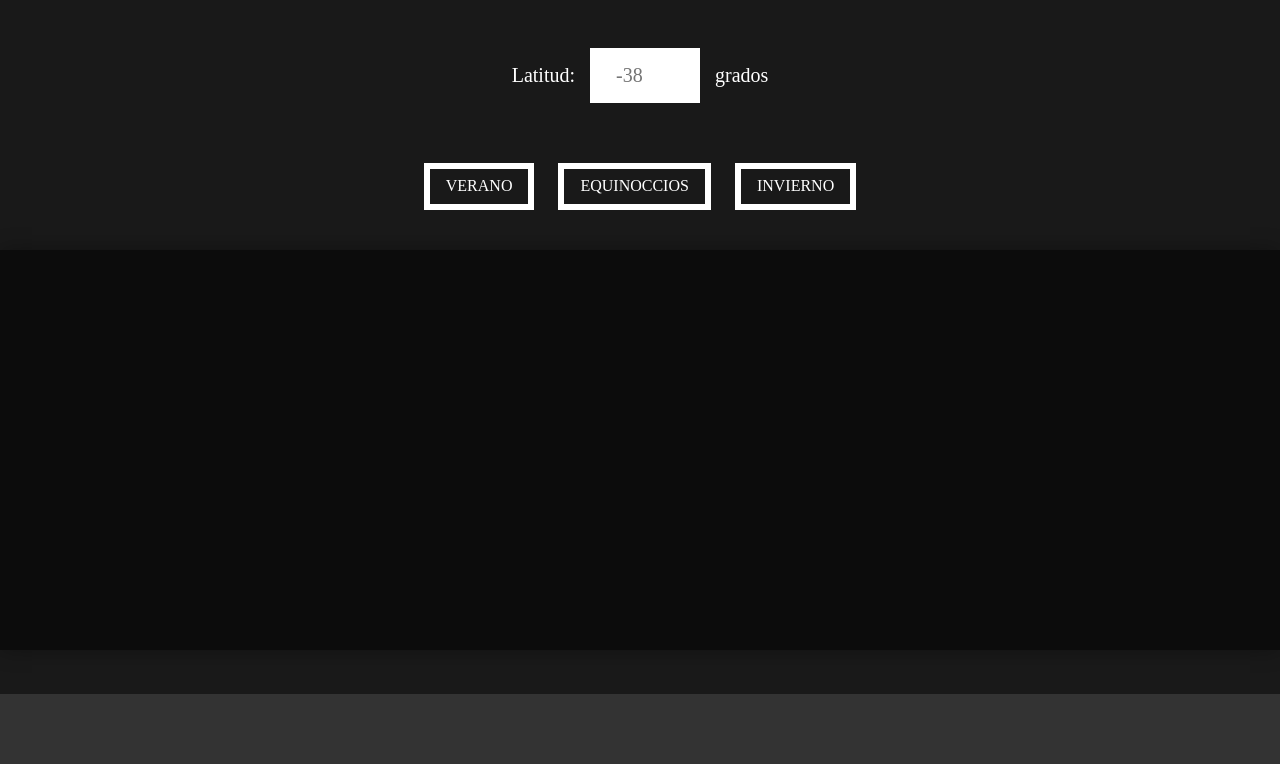
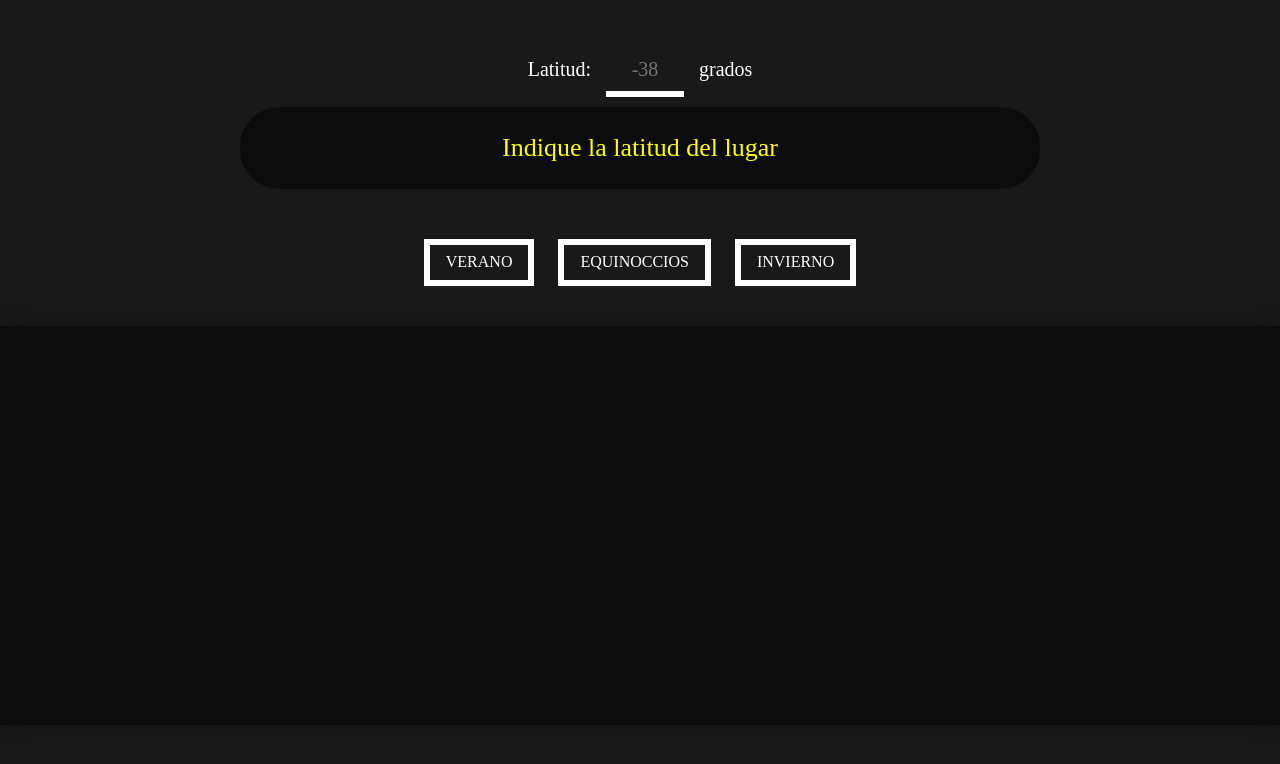
Before and after one commit to ggsalas/escotometro, a plain HTML site: page index.html in a window 1280 px wide. Shown: the part 60-824 px from the top of the page. Before the commit the page ends 800 px from the top, so only its background shows below. Drawn offline with nearby package versions, Linux system fonts and the light colour scheme.

Commit message:
help latitude

```diff
--- a/css/escotometro.css
+++ b/css/escotometro.css
@@ -37,6 +37,15 @@ body{
   padding: 20px 0;
   box-shadow: 0 0 20px rgba(0,0,0, .3);
 }
+.help{
+  font-size: 26px;
+  color: yellow;
+  background-color: rgba(0,0,0,.5);
+  text-align: center;
+  margin: 0 auto;
+  padding: 1em;
+  border-radius: 1.5em;
+}
 .background{
   background-position: 0 0;
   background-size: cover;
@@ -45,7 +54,19 @@ body{
   width: 320px;
   height: auto;
 }
-
+.lat-value{
+  border: 0;
+  border-bottom: 6px solid #fff;
+  padding: .5em;
+  margin: .5em;
+  color: #fff;
+  background: transparent;
+  text-align: center;
+}
+.lat-value:focus{
+  background-color: rgba(0,0,0,.5);
+  border-color: yellow;
+}
 /**
  * Text
  */
--- a/index.html
+++ b/index.html
@@ -18,9 +18,13 @@
         <div class="lat-box">
           <div class="wrap text-center">
             <span>Latitud: </span>
-            <input type="text" class="lat-value button white" size="3" placeholder="-38"/>
+            <input type="text" class="lat-value" size="3" placeholder="-38"/>
             <span>grados</span>
+            <div class="help">
+              Indique la latitud del lugar
+            </div>
           </div>
+
         </div>
         <div class="dates">
           <div class="wrap text-center">
--- a/js/escotometro.js
+++ b/js/escotometro.js
@@ -1,5 +1,5 @@
 //* Data
-var latitude = '';
+var latitude = 'x';
 var lon = 0;
 var date = new Date();
 date.setDate(21); //allways calc day 21
@@ -23,6 +23,7 @@ $('.lat-value').change(function() {
   latitude = $('.lat-value').val();
   updateView( result( date.setMonth(monthNumber), latitude), month) ;
   updateSolsticeNames();
+  $('.help').css('display', 'none');
 });
 
 $('.december').click(function(){
@@ -91,7 +92,7 @@ var updateView = function (position, month) {
   console.log(month);
   console.log(monthNumber);
 
-  // drawing canvas
+  // draw canvas top
   if(latitude <= 0){
     drawTop(start, stop);
     totalPath = 360 - (( stop - start ) * 180 / Math.PI);
@@ -121,6 +122,7 @@ var updateView = function (position, month) {
     $('.background').css('background-image','url("../img/equinox.jpg")');
   }
 
+  // draw canvas side
   drawSide(position.maxAltitude);
 
   $('.draw-top-text').html('<h3 class="draw-title">Día</h3>' +
```
